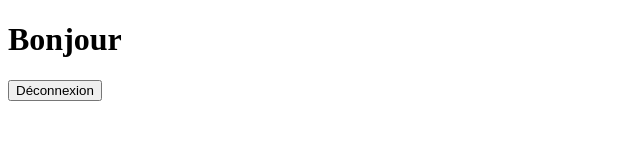
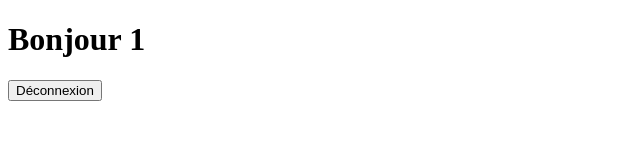
Before and after one commit to jauresmanouan/crasee-burger, a React (Vite) app: page /order/1 in a window 1280 px wide. Shown: the top 160 px of the page, without its empty margins (0-640 px from the left). Built offline with nearby package versions, Linux system fonts and the light colour scheme.

Commit message:
✨ F02: LOGIN > Add "Bonjour" and username on the order page

```diff
--- a/src/components/pages/order/OrderPage.jsx
+++ b/src/components/pages/order/OrderPage.jsx
@@ -1,10 +1,12 @@
-import { Link } from "react-router-dom";
+import { Link, useParams } from "react-router-dom";
 import LoginForm from "../login/LoginForm";
 
 export default function OrderPage() {
+  const {username} = useParams()
+
   return (
     <div>
-      <h1>Bonjour</h1>
+      <h1>Bonjour {username}</h1>
       <Link to="/">
         <button>Déconnexion</button>
       </Link>
```
